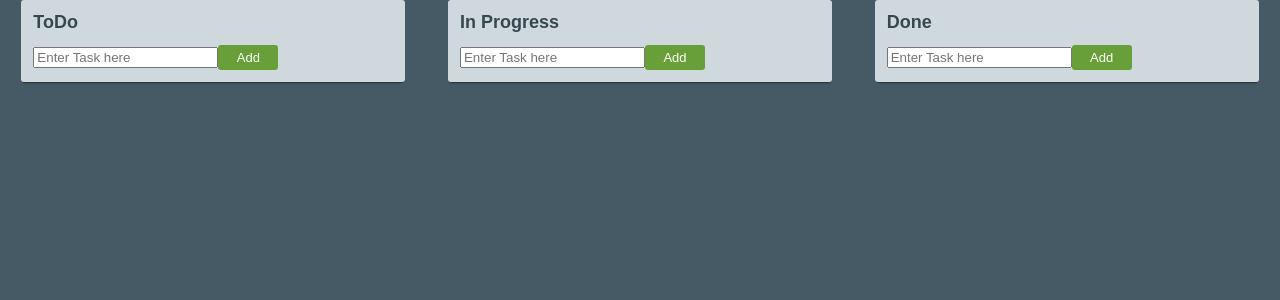
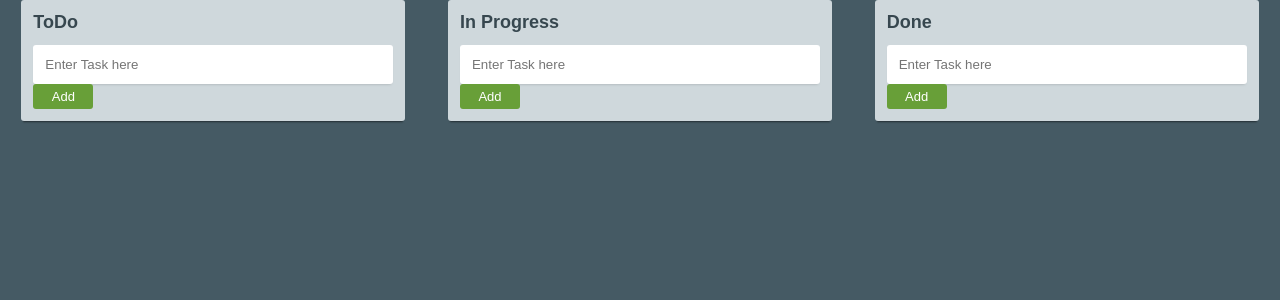
Before and after one commit to david-ordonez/ExApp, a React (Create React App) app: page / in a window 1280 px wide. Shown: the top 300 px of the page. Built offline with nearby package versions, Linux system fonts and the light colour scheme.

Commit message:
Css Componentes

```diff
--- a/src/TodoItems.css
+++ b/src/TodoItems.css
@@ -2,6 +2,7 @@
 	padding: 12px;
 	background:  #fff;
 	border-radius: 3px;
-	box-shadow: 0 2px 3px -2px rgba(0, 0, 0, .25)
-
+	box-shadow: 0 2px 3px -2px rgba(0, 0, 0, .25);
+	font-size: 1.3rem;
+	margin-bottom: 10px;
 }
--- a/src/TodoList.css
+++ b/src/TodoList.css
@@ -1,38 +1,35 @@
-.task-list{
+.todo-list{
 	padding: 12px;
 	background: #cfd8dc;
 	border-radius: 3px;
 	box-shadow: 0 3px 2px -2px rgba(0,0,0,.5);
 }
 
-.task-list_header{
+.todo-list-header{
 	margin: 0;
 	padding-bottom: 12px;
 	font-weight: 600;
 	font-size: 1.8rem;
-	color: #37474f
+	color: #37474f;
 }
 
-.task-card_description {
-	font-size: 1.3rem;
+.todo-item-textbox {
+	display: block;
+    width: 100%;
+    padding: 12px;
+    border: none;
+    background: #fff;
+    border-radius: 3px;
+    box-shadow: 0 2px 3px -2px rgba(0,0,0,.25);
+    outline: none;
 }
 
-.task-card-editable.task-card_input-box {
-	display: block
-}
-
-.buttonPrimary, .buttonSecondary {
+.buttonAdd {
 	padding: .5rem;
 	min-width: 6rem;
 	color:  #fff;
 	background: #689f38;
 	border: none;
 	border-radius: 3px;
-	font-size: 1.3rem
+	font-size: 1.3rem;
 }
-
-.buttonSecondary {
-	min-width: 3rem;
-	color:  #999;
-	background: transparent;
-}
--- a/src/TodoList.js
+++ b/src/TodoList.js
@@ -32,18 +32,18 @@ export default class TodoList extends Component {
 
     render() {
         return (
-            <div className="task-list">
-                <h3 className="task-list_header">{this.props.title}</h3>
+            <div className="todo-list">
+                <h3 className="todo-list-header">{this.props.title}</h3>
                 <form onSubmit={this.handleSubmit}>
                     <div>
                         <TodoItems entries={this.state.items}/>
                     </div>
                     <div>
                         <input
-                            className="task-card_input-box"
+                            className="todo-item-textbox"
                             placeholder="Enter Task here"
                             ref={(a) => this._inputElement = a}></input>
-                        <button className="buttonPrimary" type="submit">Add</button>
+                        <button className="buttonAdd" type="submit">Add</button>
                     </div>
                 </form>
             </div>
```
Also changed, not shown: src/TodoItems.js (+6 -6 lines).
